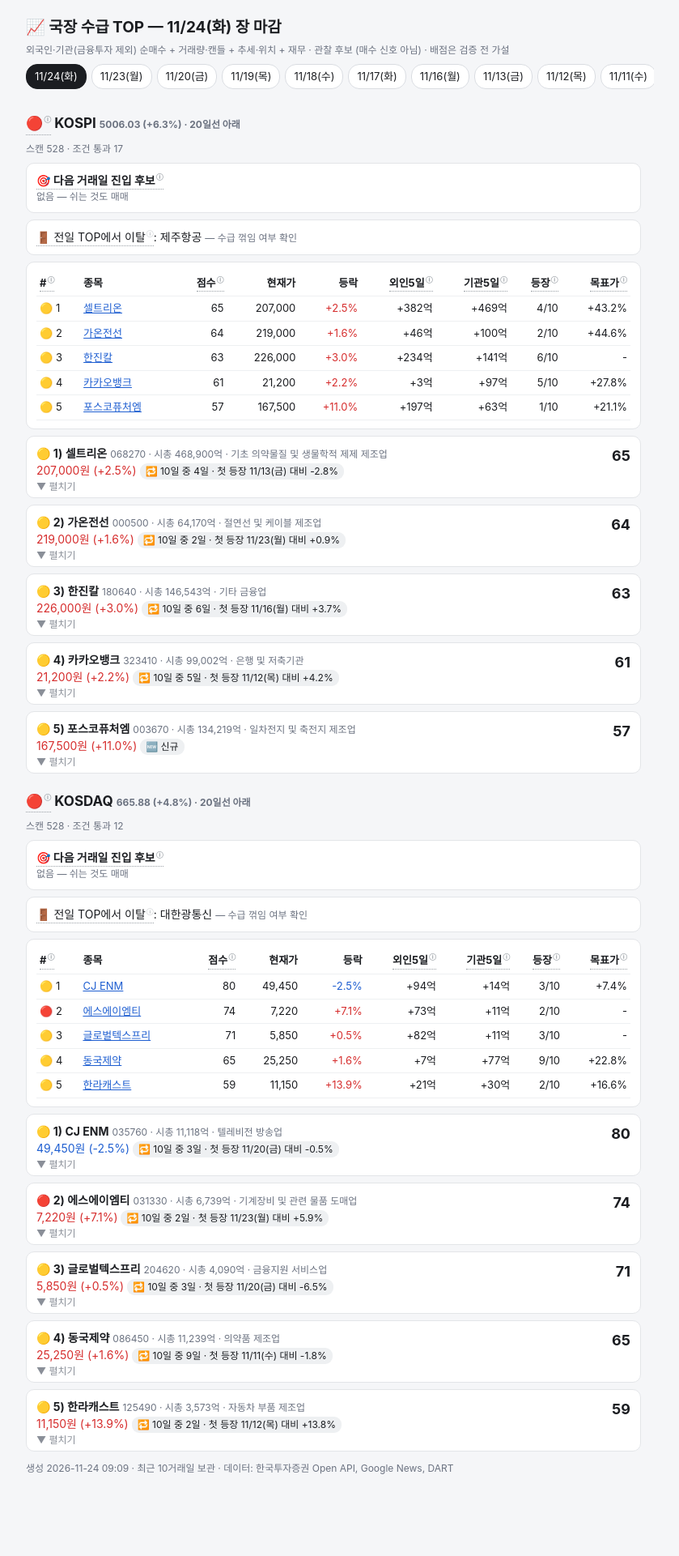
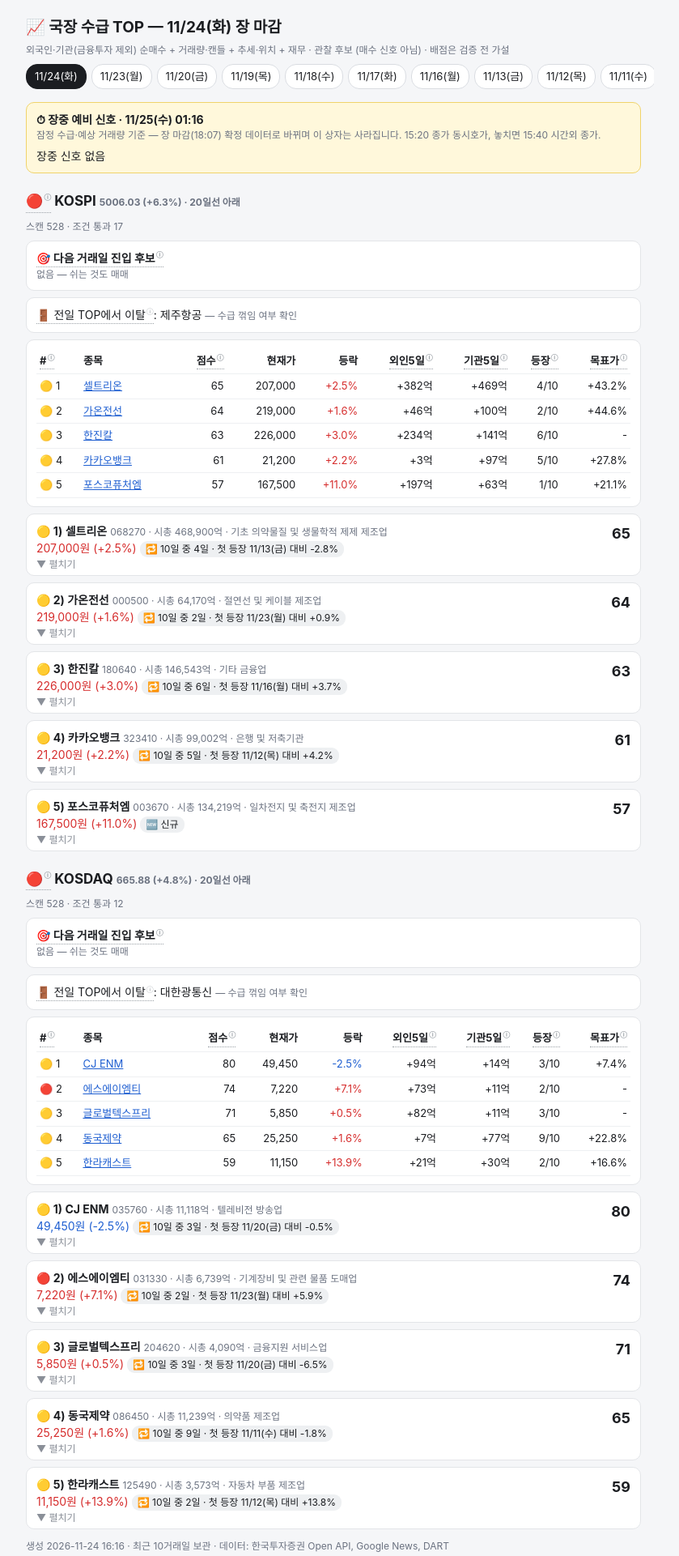
Before and after one commit to janbakbakee/woong, a plain HTML site: page docs/kstock/20261124.html in a window 1280 px wide. Shown: the whole page at 81% size, without its empty margins (228-1067 px from the left). Before the commit the page ends 1874 px from the top, so only its background shows below. Drawn offline with Linux system fonts and the light colour scheme.

Commit message:
국장 수급 페이지 업데이트 (2026-11-25)

```diff
--- a/docs/kstock/20261124.html
+++ b/docs/kstock/20261124.html
@@ -53,7 +53,10 @@
 <div class="muted">외국인·기관(금융투자 제외) 순매수 + 거래량·캔들 + 추세·위치 + 재무 · 관찰 후보 (매수 신호 아님) · 배점은 검증 전 가설</div>
 <nav class="tabs"><a href="20261124.html" class="on">11/24(화)</a><a href="20261123.html" class="">11/23(월)</a><a href="20261120.html" class="">11/20(금)</a><a href="20261119.html" class="">11/19(목)</a><a href="20261118.html" class="">11/18(수)</a><a href="20261117.html" class="">11/17(화)</a><a href="20261116.html" class="">11/16(월)</a><a href="20261113.html" class="">11/13(금)</a><a href="20261112.html" class="">11/12(목)</a><a href="20261111.html" class="">11/11(수)</a><a href="guide.html">📖 지표 해설</a></nav>
 
+<div class="box intra"><b>⏱ 장중 예비 신호 · 11/25(수) 01:16</b>
+<div class="muted">잠정 수급·예상 거래량 기준 — 장 마감(18:07) 확정 데이터로 바뀌며 이 상자는 사라집니다. 15:20 종가 동시호가, 놓치면 15:40 시간외 종가.</div>
 
+<div style="margin-top:6px">장중 신호 없음</div></div>
 
 
 <h2 id="kospi"><button class="t" popovertarget="tip-light">🔴<sup>ⓘ</sup></button> KOSPI <span class="muted">5006.03 (+6.3%) · 20일선 아래</span></h2>
@@ -1132,7 +1135,7 @@
 </div></details>
 
 
-<p class="muted">생성 2026-11-24 09:09 · 최근 10거래일 보관 · 데이터: 한국투자증권 Open API, Google News, DART</p>
+<p class="muted">생성 2026-11-24 16:16 · 최근 10거래일 보관 · 데이터: 한국투자증권 Open API, Google News, DART</p>
 
 <div popover id="tip-parts" class="tip">
 <button class="x" popovertarget="tip-parts" popovertargetaction="hide">닫기</button><b>점수 구성 (100점)</b>
--- /dev/null
+++ b/docs/kstock/intraday.json
@@ -0,0 +1 @@
+{"date": "20261125", "time": "01:16", "signals": {"KOSPI": [], "KOSDAQ": []}}
```
Also changed, not shown: docs/kstock/20261111.html (+1 -1 lines), docs/kstock/20261112.html (+1 -1 lines), docs/kstock/20261113.html (+1 -1 lines), docs/kstock/20261116.html (+1 -1 lines), docs/kstock/20261117.html (+1 -1 lines), docs/kstock/20261118.html (+1 -1 lines), docs/kstock/20261119.html (+1 -1 lines), docs/kstock/20261120.html (+1 -1 lines), docs/kstock/20261123.html (+1 -1 lines), docs/kstock/index.html (+4 -1 lines).
